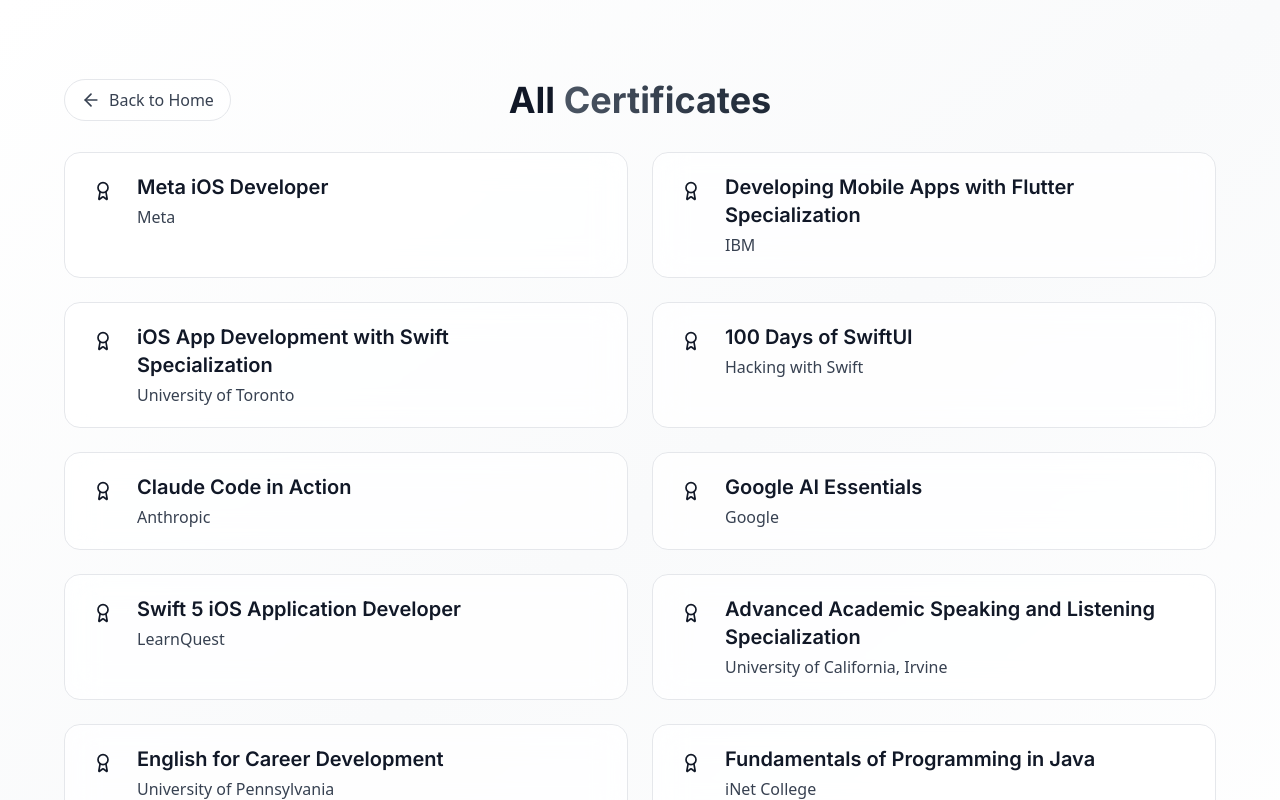
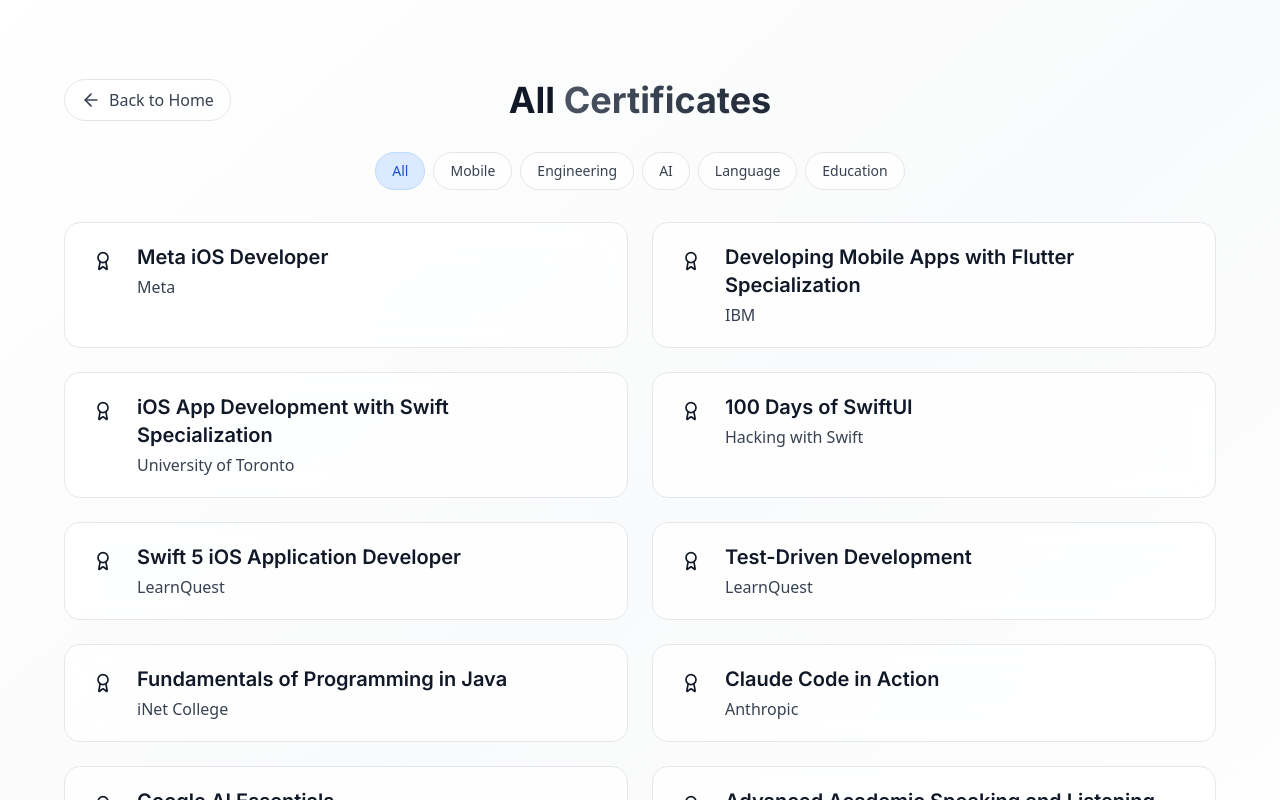
Before and after one commit to soemintheinsmt6/portfolio, a React (Vite) app: page /certificates in a window 1280 px wide. Shown: the top 800 px of the page. Built offline with nearby package versions, Linux system fonts and the light colour scheme; no server answers.

Commit message:
add certificate page filters

```diff
--- a/src/components/Certificates.jsx
+++ b/src/components/Certificates.jsx
@@ -9,7 +9,8 @@
 export default function Certificates() {
   const { theme } = useTheme();
   const navigate = useNavigate();
-  const visible = certificates.slice(0, 5);
+  const visible = certificates.filter((c) => c.featured).slice(0, 6);
+  const hasMore = certificates.length > visible.length;
   const [svgContent, setSvgContent] = useState('');
 
   useEffect(() => {
@@ -102,41 +103,25 @@
                 </motion.div>
               ))}
 
-              {/* See More Card - 6th item in 2x3 grid */}
-              {certificates.length > 5 && (
-                <motion.div
+            </div>
+
+            {hasMore && (
+              <motion.button
                 initial={{ opacity: 0, y: 20 }}
                 whileInView={{ opacity: 1, y: 0 }}
                 viewport={{ once: true }}
                 transition={{ delay: 0.5 }}
-                  whileHover={{ y: -6, scale: 1.02 }}
+                whileHover={{ scale: 1.01 }}
                 onClick={() => navigate('/certificates')}
-                  className={`${theme.classes.card} p-5 group cursor-pointer block relative overflow-hidden`}
+                className={`${theme.classes.card} mt-4 w-full p-4 group flex items-center justify-center gap-2 cursor-pointer`}
+                aria-label="View all certificates"
               >
-                  <div className="flex items-start gap-3">
-                    <div className={`p-2 rounded-lg ${theme.colors.background.secondary} group-hover:scale-110 transition-transform flex-shrink-0`}>
-                      <ArrowRight className={`w-5 h-5 ${theme.colors.text.link}`} />
-                    </div>
-                    <div className="flex-1 min-w-0">
-                      <h3 className={`text-lg font-semibold mb-1 ${theme.colors.text.primary}`}>
+                <span className={`text-base font-medium ${theme.colors.text.primary}`}>
                   View All Certificates
-                      </h3>
-                      <p className={`text-sm ${theme.colors.text.secondary}`}>
-                        View the full list of certificates
-                      </p>
-                      {/* Mobile: inline link - consistent with certificate cards */}
-                      <span
-                        className={`md:hidden mt-2 inline-flex items-center gap-1 text-sm ${theme.colors.text.link}`}
-                      >
-                        See more <ExternalLink className="w-3 h-3" />
                 </span>
-                    </div>
-                    {/* Desktop: hover icon indicator */}
-                    <ExternalLink className={`hidden md:block w-4 h-4 ${theme.colors.text.tertiary} opacity-0 group-hover:opacity-100 transition-opacity flex-shrink-0`} />
-                  </div>
-                </motion.div>
+                <ArrowRight className={`w-4 h-4 ${theme.colors.text.link} group-hover:translate-x-1 transition-transform`} />
+              </motion.button>
             )}
-            </div>
           </div>
         </div>
       </div>
--- a/src/components/CertificatesPage.jsx
+++ b/src/components/CertificatesPage.jsx
@@ -1,17 +1,29 @@
-import React from 'react';
+import React, { useState, useMemo } from 'react';
 import { useNavigate } from 'react-router-dom';
 import { motion } from 'framer-motion';
 import { ExternalLink, ArrowLeft, Award } from 'lucide-react';
 import { certificates } from '../data';
+import { CATEGORIES } from '../data/certificates';
 import { useTheme } from '../core/theme/ThemeContext';
 
 export default function CertificatesPage() {
   const { theme } = useTheme();
   const navigate = useNavigate();
+  const [activeCategory, setActiveCategory] = useState('all');
   const goBack = () => {
     sessionStorage.setItem('scrollToSection', 'certificates');
     navigate('/');
   };
+
+  const availableCategories = useMemo(
+    () => CATEGORIES.filter((c) => c.id === 'all' || certificates.some((cert) => cert.category === c.id)),
+    []
+  );
+
+  const filtered = useMemo(
+    () => (activeCategory === 'all' ? certificates : certificates.filter((c) => c.category === activeCategory)),
+    [activeCategory]
+  );
 
   return (
     <div className={`min-h-screen ${theme.colors.background.main} ${theme.colors.text.primary}`}>
@@ -20,7 +32,7 @@
           <div className="relative mb-8">
             <motion.button
               onClick={goBack}
-              className={`absolute left-0 top-1/2 -translate-y-1/2 px-4 py-2 rounded-full ${theme.colors.background.card} ${theme.colors.border.card} ${theme.colors.text.secondary} inline-flex items-center gap-2`}
+              className={`absolute left-0 top-1/2 -translate-y-1/2 px-4 py-2 rounded-full ${theme.colors.background.card} ${theme.colors.border.card} ${theme.colors.text.secondary} inline-flex items-center gap-2 focus:outline-none focus-visible:ring-2 focus-visible:ring-blue-300`}
               aria-label="Back to Home"
             >
               <ArrowLeft className="w-5 h-5" />
@@ -37,8 +49,28 @@
             </motion.h2>
           </div>
 
+          <div className="flex flex-wrap justify-start md:justify-center gap-2 mb-8">
+            {availableCategories.map((cat) => {
+              const isActive = activeCategory === cat.id;
+              return (
+                <button
+                  key={cat.id}
+                  onClick={() => setActiveCategory(cat.id)}
+                  className={`px-4 py-2 rounded-full text-sm transition-colors focus:outline-none focus-visible:ring-2 focus-visible:ring-blue-300 ${
+                    isActive
+                      ? 'bg-blue-100 text-blue-700 border border-blue-200'
+                      : `${theme.colors.background.card} ${theme.colors.text.secondary} ${theme.colors.border.card}`
+                  }`}
+                  aria-pressed={isActive}
+                >
+                  {cat.label}
+                </button>
+              );
+            })}
+          </div>
+
           <div className="grid md:grid-cols-2 gap-6">
-            {certificates.map((cert, idx) => (
+            {filtered.map((cert, idx) => (
               <motion.div
                 key={cert.id || idx}
                 initial={{ opacity: 0, y: 12 }}
--- a/src/data/certificates.js
+++ b/src/data/certificates.js
@@ -1,19 +1,28 @@
-import { title } from 'framer-motion/client';
 import { deepFreeze } from './utils';
 
 const CERTIFICATES = [
-  { id: 'meta-ios-developer', title: 'Meta iOS Developer', issuer: 'Meta', link: 'https://www.coursera.org/account/accomplishments/specialization/certificate/9308STQFF3B4' },
-  { id: 'ibm-developing-mobile-apps-with-flutter', title: 'Developing Mobile Apps with Flutter Specialization', issuer: 'IBM', link: 'https://www.coursera.org/account/accomplishments/specialization/certificate/RZ1V8Z7396QA' },
-  { id: 'uoft-ios-app-development-with-swift', title: 'iOS App Development with Swift Specialization', issuer: 'University of Toronto', link: 'https://www.coursera.org/account/accomplishments/specialization/certificate/H19JF120GVL2' },
-  { id: 'hws-100-days-of-swiftui', title: '100 Days of SwiftUI', issuer: 'Hacking with Swift', link: 'https://drive.google.com/file/d/1t14jewTaNRlRKEuF4wTSdTtfNuyUkG8P/view?usp=sharing' },
-  { id: 'claude-code-in-action', title: 'Claude Code in Action', issuer: 'Anthropic', link: 'https://www.coursera.org/account/accomplishments/certificate/FKV01RI2ITZB' },
-  { id: 'google-ai-essentials', title: 'Google AI Essentials', issuer: 'Google', link: 'https://www.coursera.org/account/accomplishments/specialization/certificate/E08ZWTCCOYFQ' },
-  { id: 'swift-5-ios-application-developer', title: 'Swift 5 iOS Application Developer', issuer: 'LearnQuest', link: 'https://www.coursera.org/account/accomplishments/specialization/certificate/TN2RCLFP1QR2' },
-  { id: 'uc-irvine-english', title: 'Advanced Academic Speaking and Listening Specialization', issuer: 'University of California, Irvine', link: 'https://www.coursera.org/account/accomplishments/specialization/certificate/6P5E8SR6C7K7' },
-  { id: 'upenn-english-for-career-development', title: 'English for Career Development', issuer: 'University of Pennsylvania', link: 'https://www.coursera.org/account/accomplishments/certificate/9MAZGM9FKHOO' },
-  { id: 'java-inet', title: 'Fundamentals of Programming in Java', issuer: 'iNet College', link: 'https://drive.google.com/file/d/12hfDsqPfmt9n5of-7PlIhV3mX58xdvek/view?usp=sharing' },
-  { id: 'bsc', title: 'B.Sc Industrial Chemistry', issuer: 'Yadanabon University' },
+  { id: 'meta-ios-developer', category: 'mobile', featured: true, title: 'Meta iOS Developer', issuer: 'Meta', link: 'https://www.coursera.org/account/accomplishments/specialization/certificate/9308STQFF3B4' },
+  { id: 'ibm-developing-mobile-apps-with-flutter', category: 'mobile', featured: true, title: 'Developing Mobile Apps with Flutter Specialization', issuer: 'IBM', link: 'https://www.coursera.org/account/accomplishments/specialization/certificate/RZ1V8Z7396QA' },
+  { id: 'uoft-ios-app-development-with-swift', category: 'mobile', featured: true, title: 'iOS App Development with Swift Specialization', issuer: 'University of Toronto', link: 'https://www.coursera.org/account/accomplishments/specialization/certificate/H19JF120GVL2' },
+  { id: 'hws-100-days-of-swiftui', category: 'mobile', featured: true, title: '100 Days of SwiftUI', issuer: 'Hacking with Swift', link: 'https://drive.google.com/file/d/1t14jewTaNRlRKEuF4wTSdTtfNuyUkG8P/view?usp=sharing' },
+  { id: 'swift-5-ios-application-developer', category: 'mobile', title: 'Swift 5 iOS Application Developer', issuer: 'LearnQuest', link: 'https://www.coursera.org/account/accomplishments/specialization/certificate/TN2RCLFP1QR2' },
+  { id: 'test-driven-development', category: 'engineering', featured: true, title: 'Test-Driven Development', issuer: 'LearnQuest', link: 'https://www.coursera.org/account/accomplishments/specialization/certificate/RJWX0YBZKT72' },
+  { id: 'java-inet', category: 'engineering', title: 'Fundamentals of Programming in Java', issuer: 'iNet College', link: 'https://drive.google.com/file/d/12hfDsqPfmt9n5of-7PlIhV3mX58xdvek/view?usp=sharing' },
+  { id: 'claude-code-in-action', category: 'ai', featured: true, title: 'Claude Code in Action', issuer: 'Anthropic', link: 'https://www.coursera.org/account/accomplishments/certificate/FKV01RI2ITZB' },
+  { id: 'google-ai-essentials', category: 'ai', title: 'Google AI Essentials', issuer: 'Google', link: 'https://www.coursera.org/account/accomplishments/specialization/certificate/E08ZWTCCOYFQ' },
+  { id: 'uc-irvine-english', category: 'language', title: 'Advanced Academic Speaking and Listening Specialization', issuer: 'University of California, Irvine', link: 'https://www.coursera.org/account/accomplishments/specialization/certificate/6P5E8SR6C7K7' },
+  { id: 'upenn-english-for-career-development', category: 'language', title: 'English for Career Development', issuer: 'University of Pennsylvania', link: 'https://www.coursera.org/account/accomplishments/certificate/9MAZGM9FKHOO' },
+  { id: 'bsc', category: 'education', title: 'B.Sc Industrial Chemistry', issuer: 'Yadanabon University' },
 ];
+
+export const CATEGORIES = deepFreeze([
+  { id: 'all', label: 'All' },
+  { id: 'mobile', label: 'Mobile' },
+  { id: 'engineering', label: 'Engineering' },
+  { id: 'ai', label: 'AI' },
+  { id: 'language', label: 'Language' },
+  { id: 'education', label: 'Education' },
+]);
 
 export const certificates = deepFreeze(CERTIFICATES.map((c) => ({ ...c })));
 
```
Lines whose indentation alone changed are shown as unchanged.
